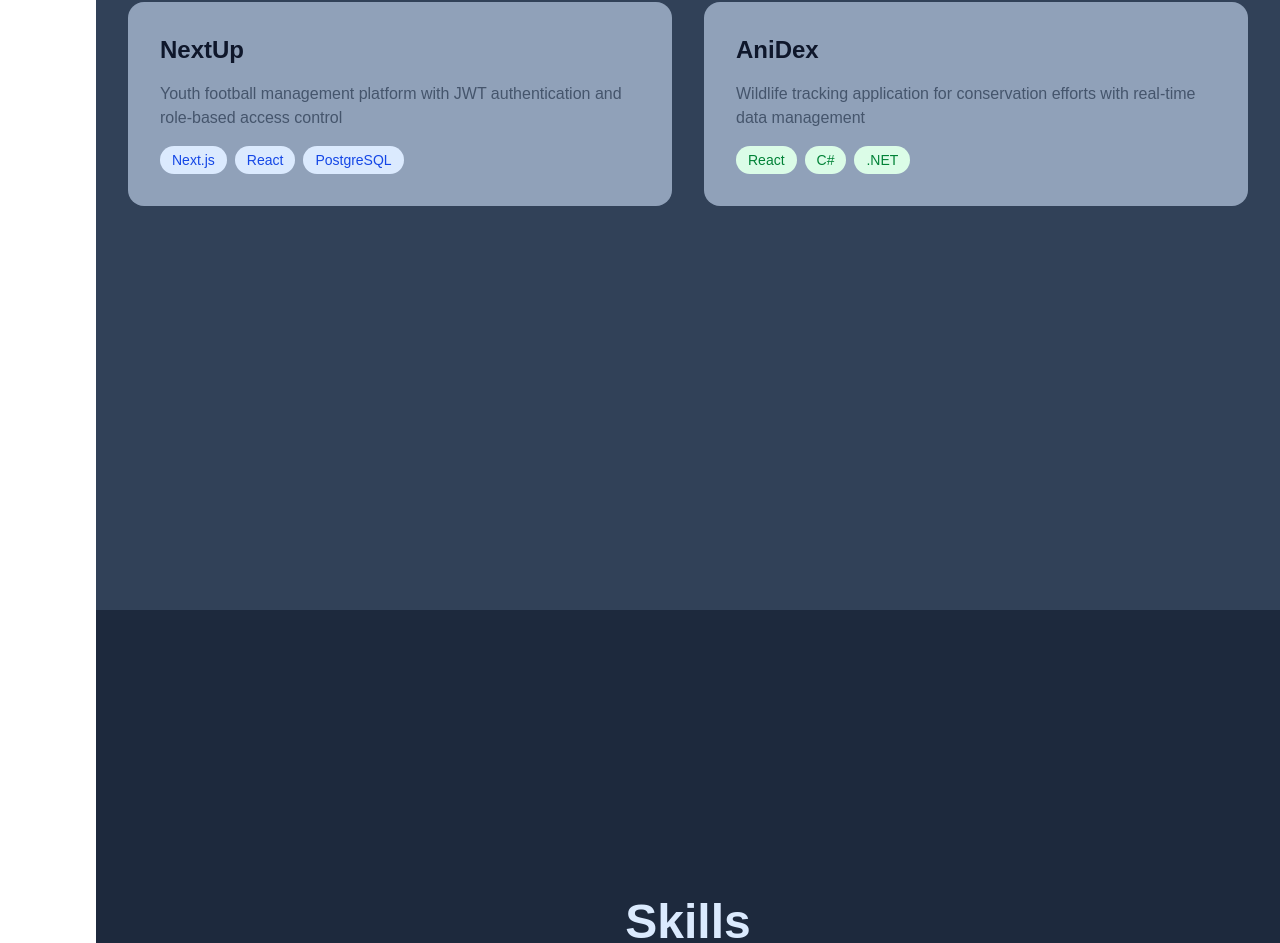
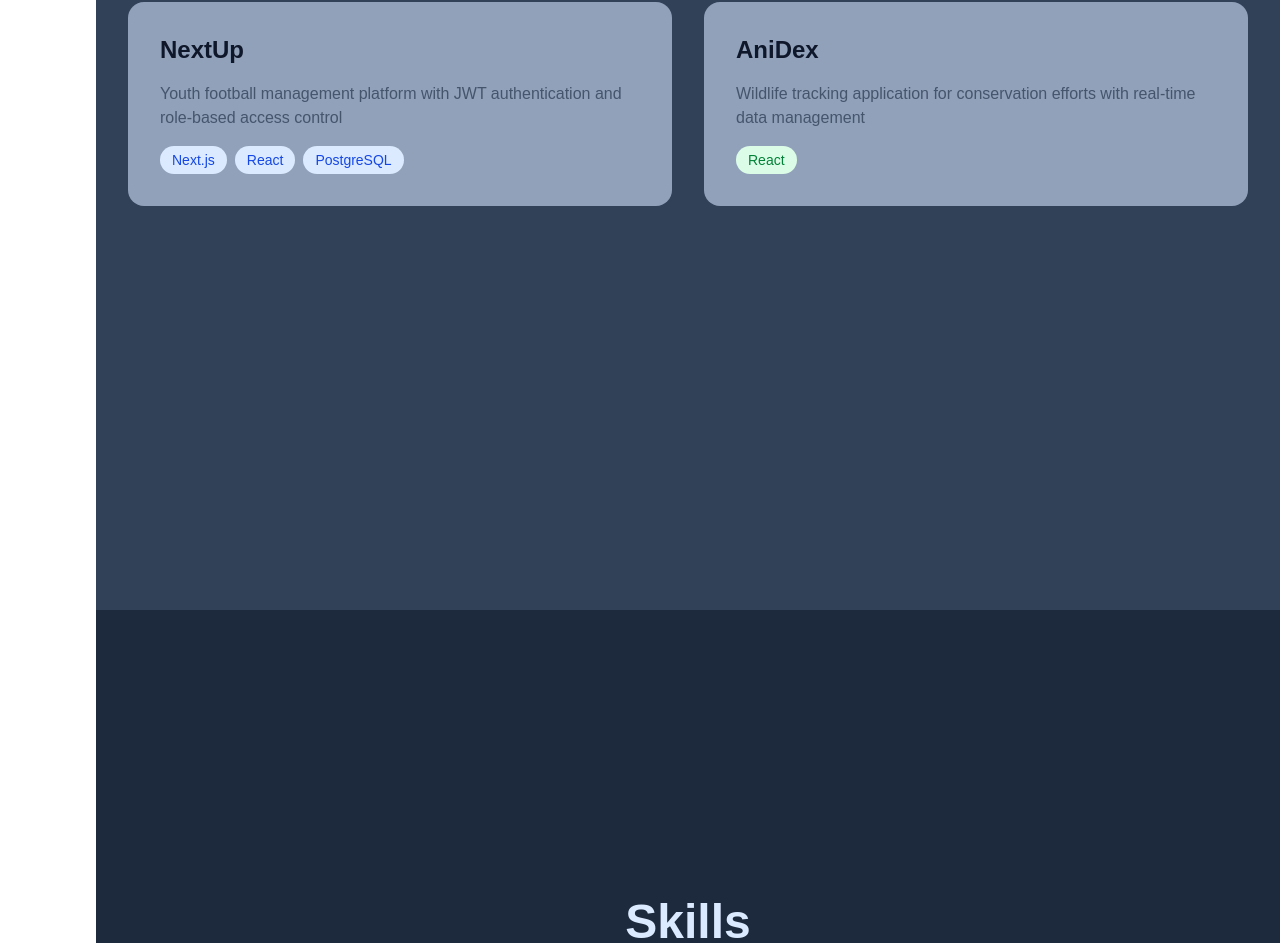
Before and after one commit to dylanjohnson131/dylanjohnson, a Next.js app: page / in a window 1280 px wide. Shown: the part 1872-2815 px from the top of the page. Built offline with nearby package versions, Linux system fonts and the light colour scheme.

Commit message:
Removed wrong skills from anidex card

```diff
--- a/src/app/page.js
+++ b/src/app/page.js
@@ -273,12 +273,6 @@ export default function Home() {
                   <span className="px-3 py-1 bg-green-100 text-green-700 rounded-full text-sm">
                     React
                   </span>
-                  <span className="px-3 py-1 bg-green-100 text-green-700 rounded-full text-sm">
-                    C#
-                  </span>
-                  <span className="px-3 py-1 bg-green-100 text-green-700 rounded-full text-sm">
-                    .NET
-                  </span>
                 </div>
               </motion.a>
             </div>
```
